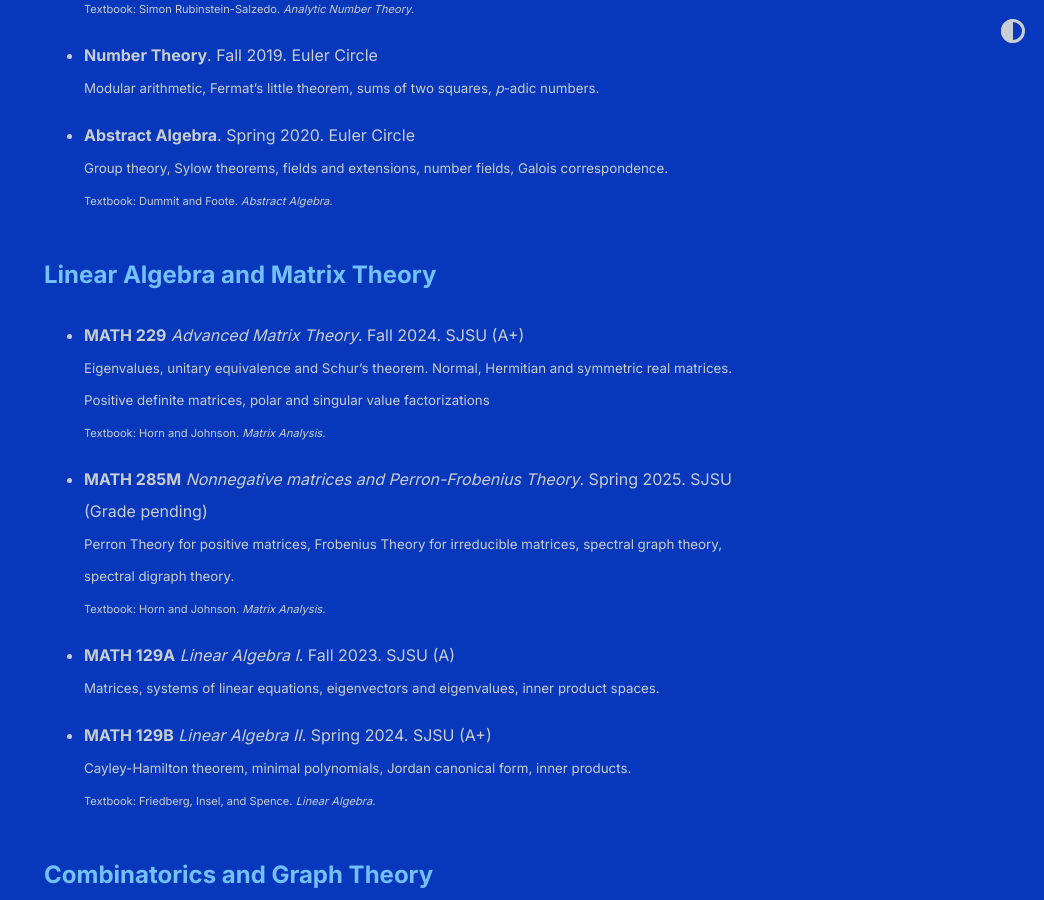
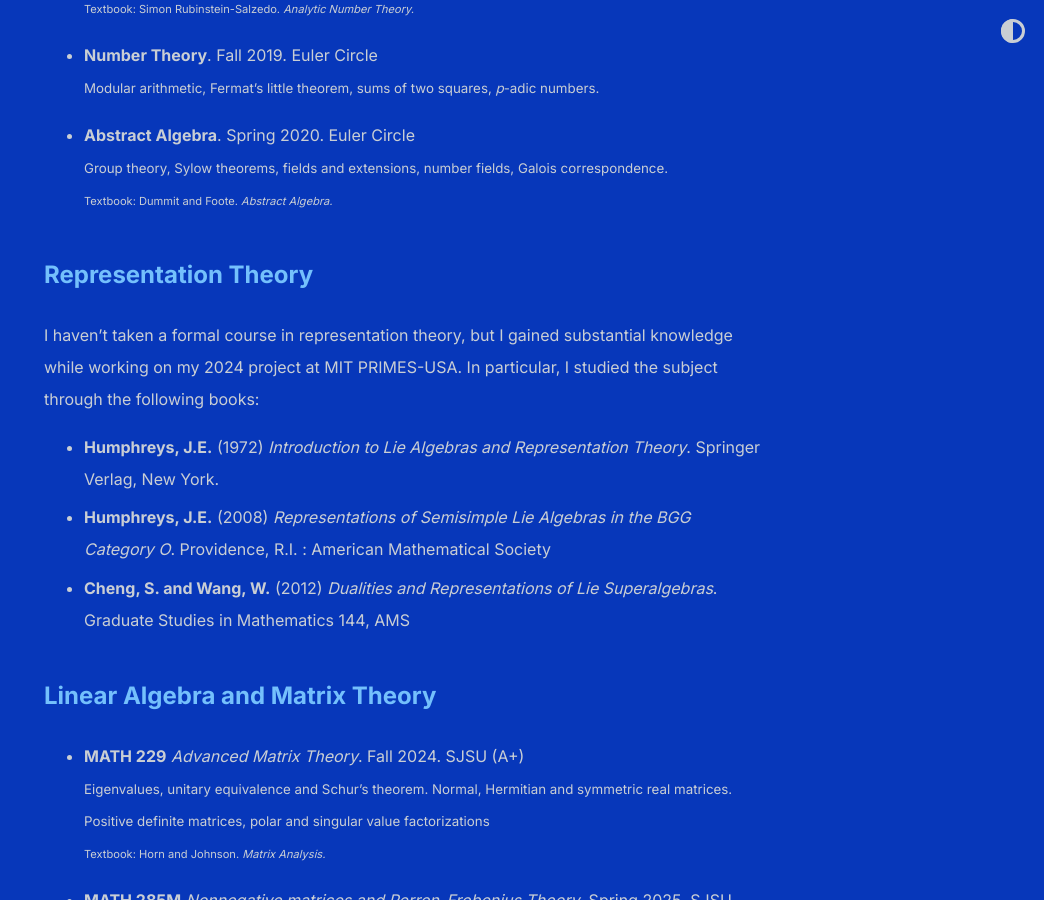
Before and after one commit to shihankanungo/shihankanungo.github.io, a Jekyll site: the page built from courses.md, in a window 1280 px wide and 900 px high, scrolled down 2723 px. Shown: the whole window, without its empty margins (236-1280 px from the left). Built offline with Jekyll 4.4.1, drawn with Linux system fonts in a browser that asks for light colours.

Commit message:
Update courses.md

```diff
--- a/courses.md
+++ b/courses.md
@@ -87,6 +87,14 @@ I have undertaken advanced coursework at Euler Circle and at San José State Uni
 [//]: # (- **MATH 128B** *Abstract Algebra II*. Spring 2025. SJSU <br>)
 [//]: # (  <small>Emphasis on rings, integral domains, fields, field extensions, Galois theory.</small>)
 
+## Representation Theory
+
+I haven't taken a formal course in representation theory, but I gained substantial knowledge while working on my 2024 project at MIT PRIMES-USA. In particular, I studied the subject through the following books:
+
+- **Humphreys, J.E.** (1972) *Introduction to Lie Algebras and Representation Theory*. Springer Verlag, New York.
+- **Humphreys, J.E.** (2008) *Representations of Semisimple Lie Algebras in the BGG Category O*. Providence, R.I. : American Mathematical Society
+- **Cheng, S. and Wang, W.** (2012) *Dualities and Representations of Lie Superalgebras*. Graduate Studies in Mathematics 144, AMS
+
 ## Linear Algebra and Matrix Theory
 
 - **MATH 229** *Advanced Matrix Theory*. Fall 2024. SJSU (A+)<br>
```
